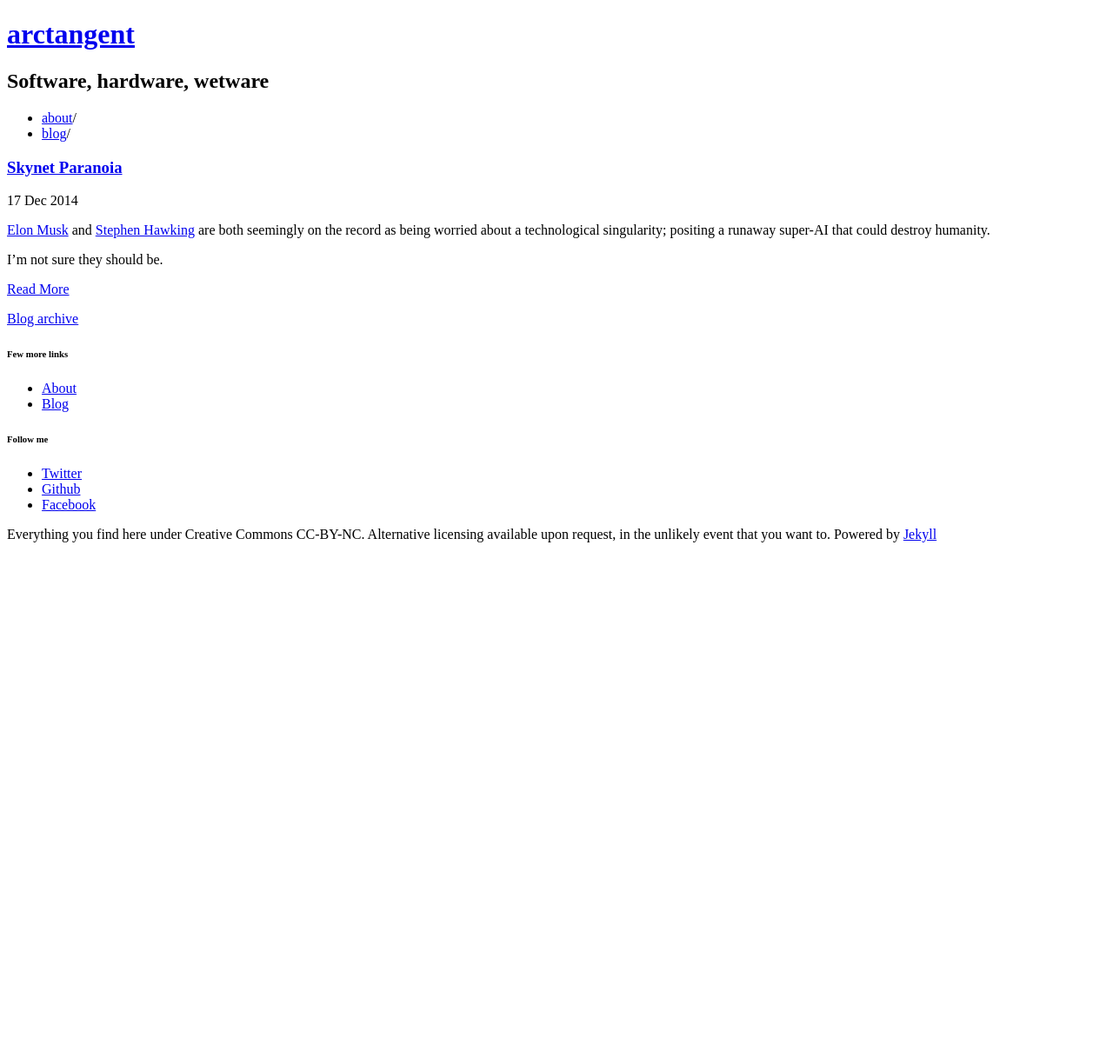
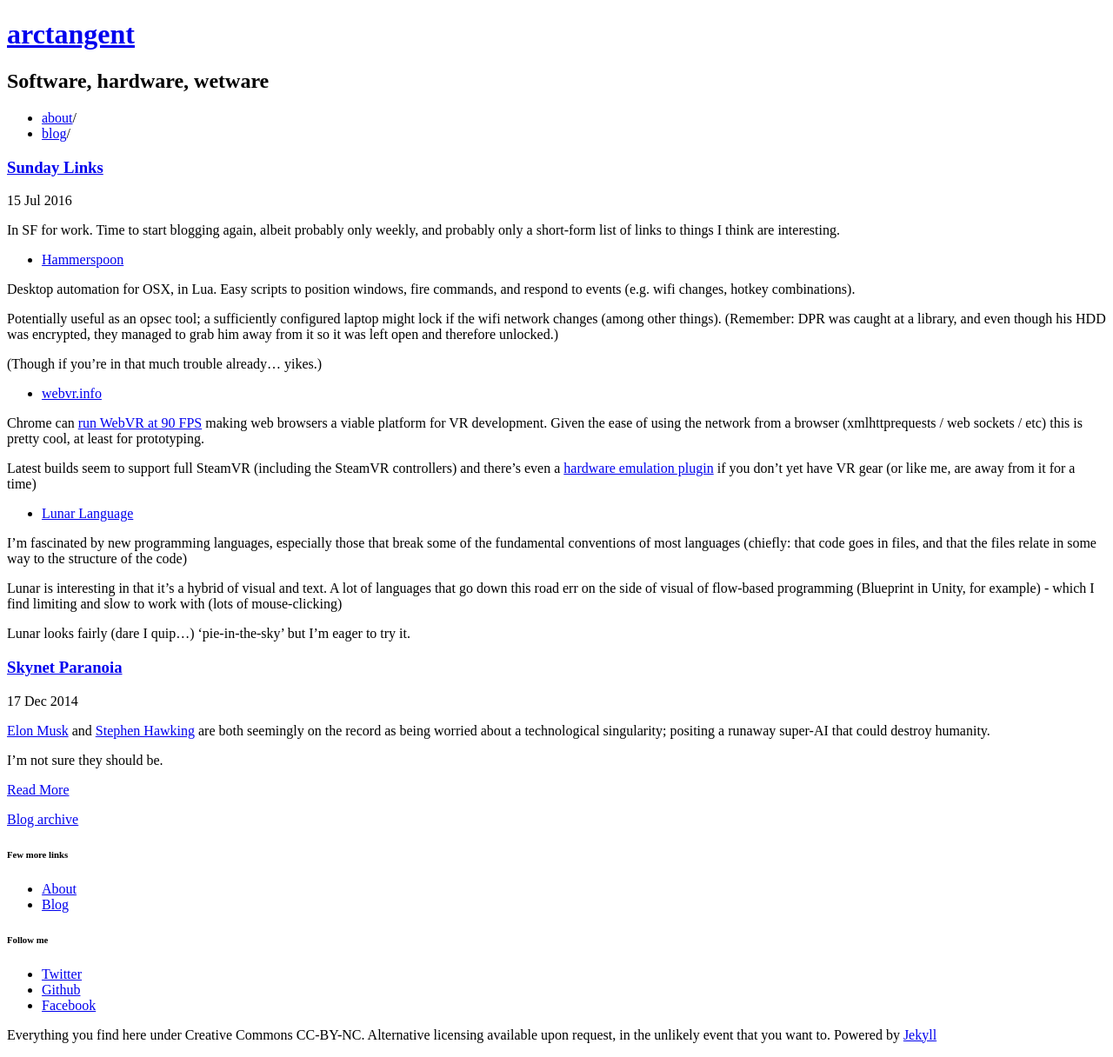
Before and after one commit to arcwhite/arcwhite.org, a Jekyll site: the page built from index.html, in a window 1280 px wide. Shown: the whole page at 87% size. Built offline with Jekyll 4.4.1, drawn with Linux system fonts in a browser that asks for light colours; nearby versions of some CDN libraries; before the commit the page ends 900 px from its top, so only the background shows below that.

Commit message:
Add new Sunday links post. Only show 'read more' link when we actually have an excerpt.

```diff
--- /dev/null
+++ b/_posts/2016-07-15-sunday-links.markdown
@@ -0,0 +1,32 @@
+---
+layout: post
+title:  "Sunday Links"
+date:   2016-07-15 20:55:00 UTC
+description: Return to blog, some links
+categories:
+- restart
+---
+
+In SF for work. Time to start blogging again, albeit probably only weekly, and probably only a short-form list of links to things I think are interesting.
+
+* [Hammerspoon](https://www.instapaper.com/read/748133135)
+
+Desktop automation for OSX, in Lua. Easy scripts to position windows, fire commands, and respond to events (e.g. wifi changes, hotkey combinations).
+
+Potentially useful as an opsec tool; a sufficiently configured laptop might lock if the wifi network changes (among other things). (Remember: DPR was caught at a library, and even though his HDD was encrypted, they managed to grab him away from it so it was left open and therefore unlocked.)
+
+(Though if you're in that much trouble already... yikes.)
+
+* [webvr.info](https://webvr.info)
+
+Chrome can [run WebVR at 90 FPS](http://www.roadtovr.com/google-chrome-webvr-htc-vive-90-fps-hz-chrome/) making web browsers a viable platform for VR development. Given the ease of using the network from a browser (xmlhttprequests / web sockets / etc) this is pretty cool, at least for prototyping.
+
+Latest builds seem to support full SteamVR (including the SteamVR controllers) and there's even a [hardware emulation plugin](https://chrome.google.com/webstore/detail/webvr-api-emulation/gbdnpaebafagioggnhkacnaaahpiefil) if you don't yet have VR gear (or like me, are away from it for a time)
+
+* [Lunar Language](http://www.luna-lang.org/)
+
+I'm fascinated by new programming languages, especially those that break some of the fundamental conventions of most languages (chiefly: that code goes in files, and that the files relate in some way to the structure of the code)
+
+Lunar is interesting in that it's a hybrid of visual and text. A lot of languages that go down this road err on the side of visual of flow-based programming (Blueprint in Unity, for example) - which I find limiting and slow to work with (lots of mouse-clicking)
+
+Lunar looks fairly (dare I quip...) 'pie-in-the-sky' but I'm eager to try it.
--- a/index.html
+++ b/index.html
@@ -17,11 +17,14 @@ layout: default
 	  				<p>
 		  				{{ post.excerpt }}
 	  				</p>
-	  				<p>
-	  					<a href="{{ post.url | prepend: site.baseurl | prepend: site.url }}" title="{{ post.title}}">
-	  						Read More
-						</a>
-	  				</p>
+						<p>{{post.excerpt.words}}</p>
+						{% if post.excerpt != post.content %}
+		  				<p>
+		  					<a href="{{ post.url | prepend: site.baseurl | prepend: site.url }}" title="{{ post.title}}">
+		  						Read More
+								</a>
+		  				</p>
+						{% endif %}
 	  			</div>
 				{% endif %}
   		{% endfor %}
```
